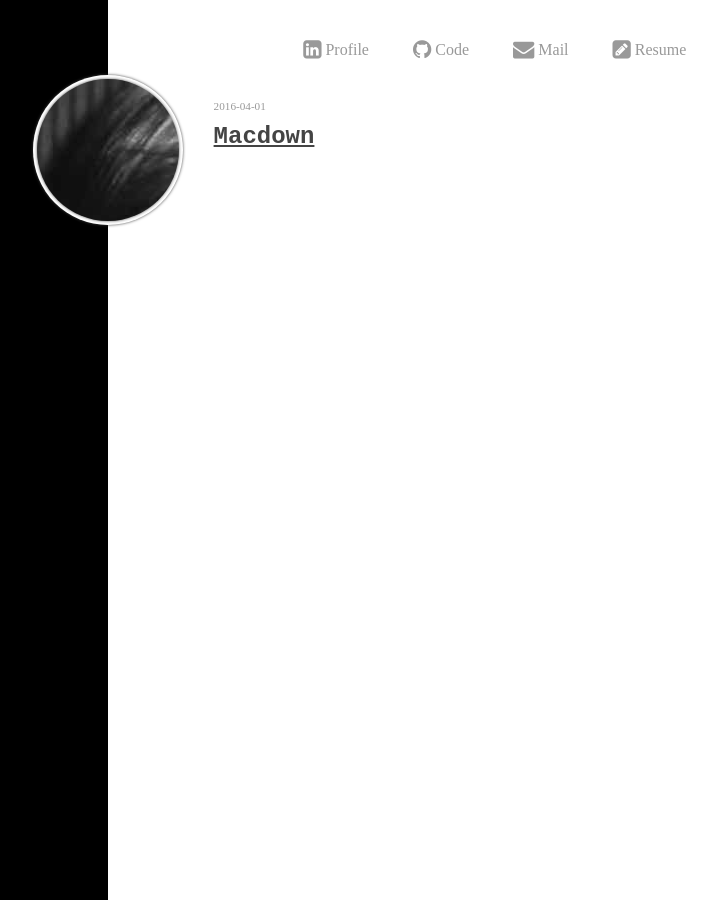
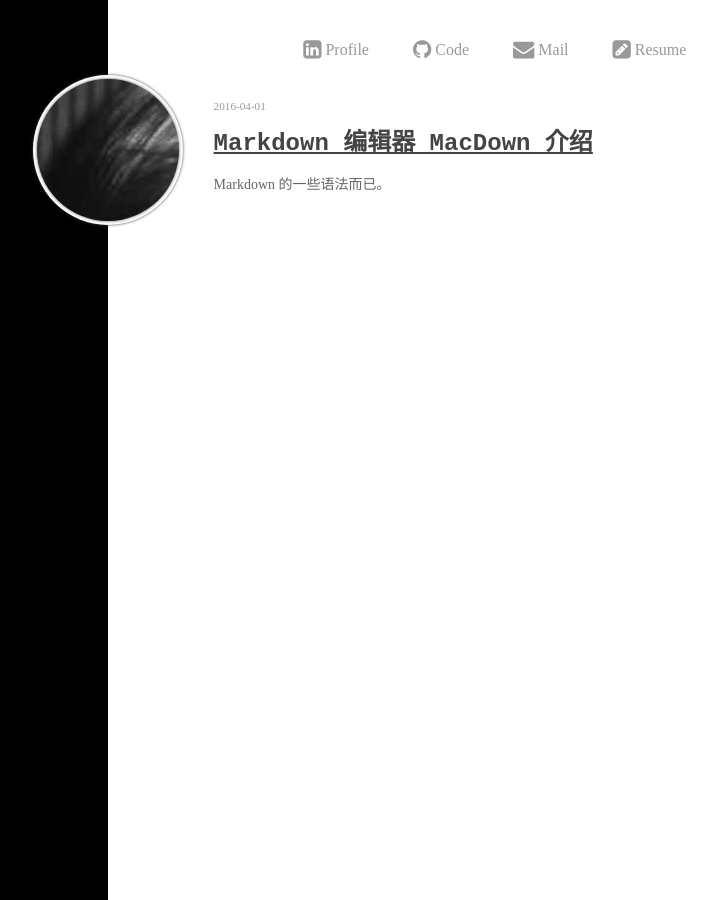
Before and after one commit to bingogh/bingogh.github.io, a Jekyll site: the page built from index.html, in a window 1280 px wide. Shown: the whole page, without its empty margins (276-993 px from the left). Built offline with Jekyll 4.4.1, drawn with Linux system fonts in a browser that asks for light colours; the list of posts is cut into pages by our own code.

Commit message:
markdown

```diff
--- a/_posts/2016-04-01-MacDown.md
+++ b/_posts/Skills/2016-04-01-MacDown.md
@@ -1,7 +1,10 @@
-# 开篇
-介绍一下我用的 Markdown 编辑器吧。
-
-MacDown，水一篇。
+---
+category: Skills-2016
+published: true
+layout: post
+title: Markdown 编辑器 MacDown 介绍
+description: Markdown 的一些语法而已。
+---
 
 # MacDown
 
```
Also changed, not shown: 3 other files.
